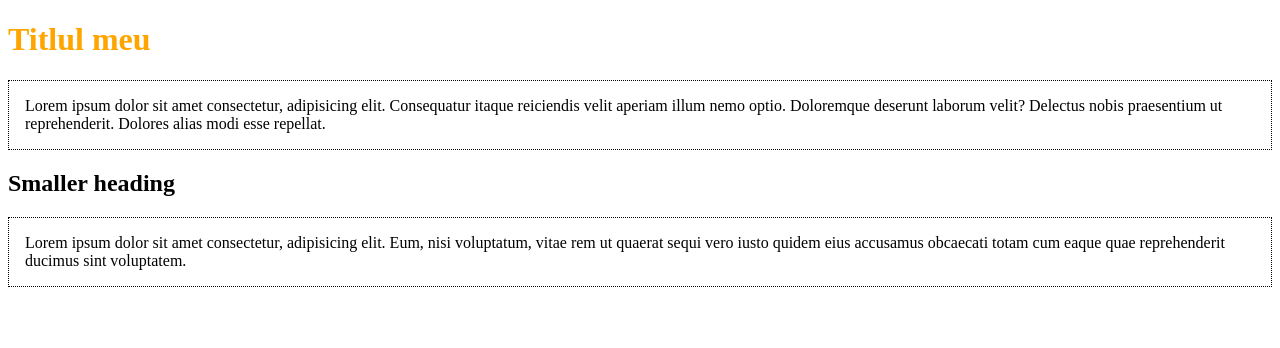
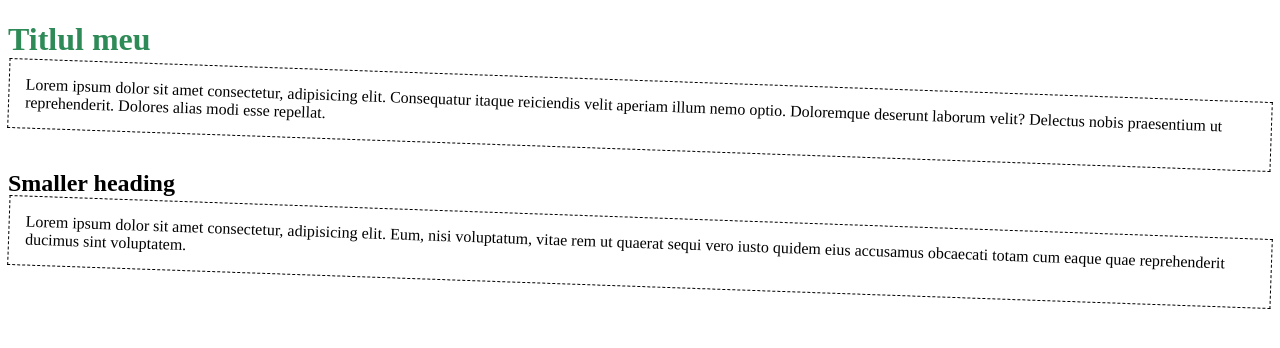
Before and after one commit to alex-const-2024/proiect, a plain HTML site: page index.html in a window 1280 px wide. Drawn offline with Linux system fonts and the light colour scheme.

Commit message:
Modificari CSS

```diff
--- a/style.css
+++ b/style.css
@@ -1,9 +1,10 @@
 
 h1 {
-  color: orange;
+  color: seagreen;
 }
 
 p {
-  border: 1px dotted black;
+  border: 1px dashed black;
   padding: 1em;
+  transform: rotateZ(2deg);
 }
```
